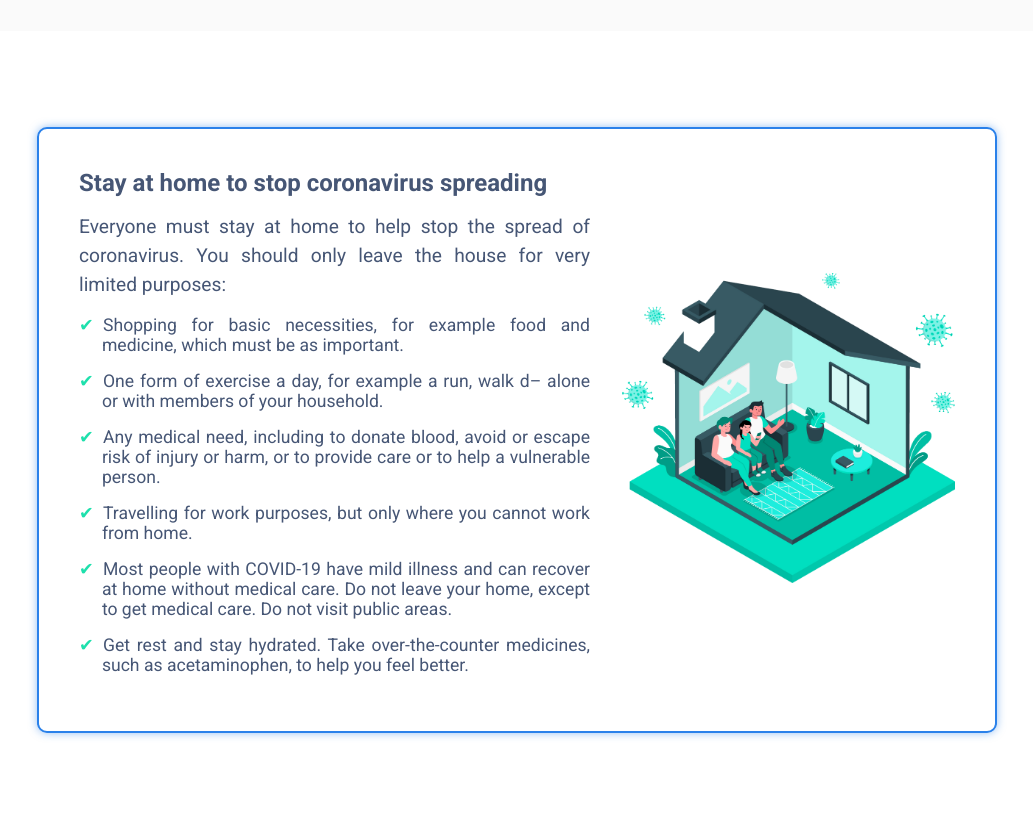
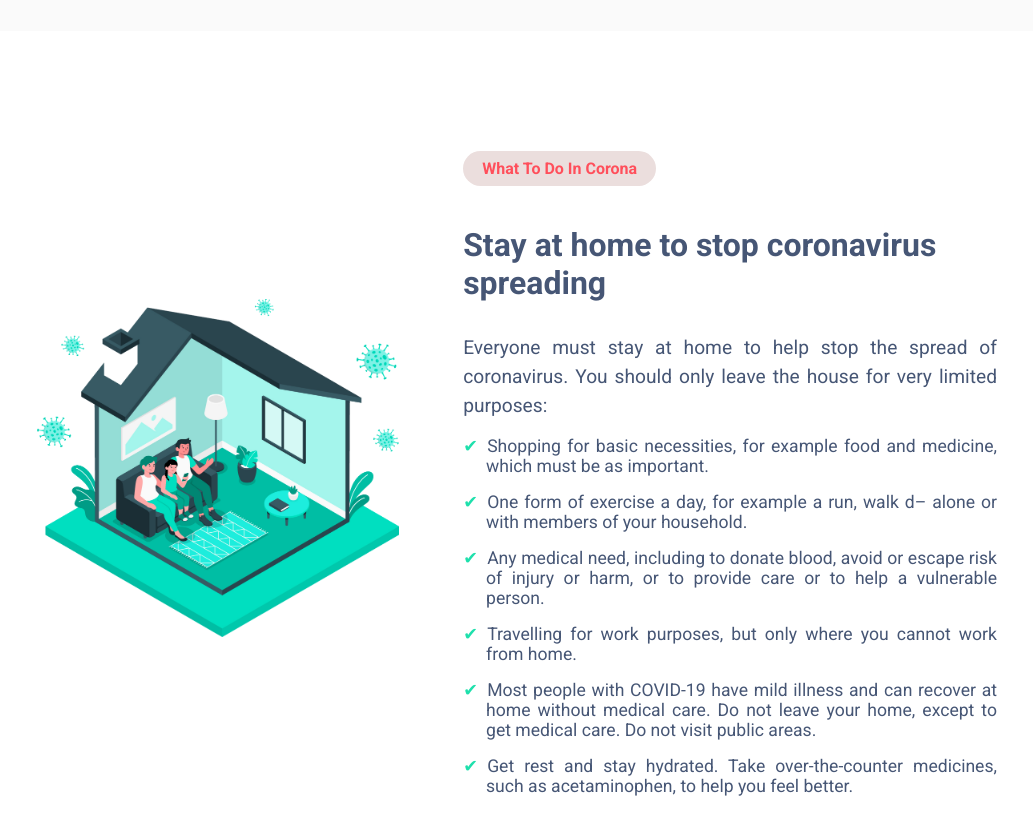
Before and after one commit to anjanKoradia/Corona-Disease-Tracker, a React (Create React App) app: page / in a window 1280 px wide. Shown: the part 800-1635 px from the top of the page, without its empty margins (123-1156 px from the left). Built offline with nearby package versions, Linux system fonts and the light colour scheme.

Commit message:
Add WhatToDoInCorona section in home page

```diff
--- a/src/Components/Layouts/Home/Home.css
+++ b/src/Components/Layouts/Home/Home.css
@@ -72,29 +72,29 @@
   margin-top: 0;
   background-color: var(--pure);
 }
-.WhatToDo_In_Corona .title {
-  max-width: 50%;
-}
-.WhatToDo_In_Corona .title h1 {
-  color: var(--blue2);
-}
-.WhatToDo_In_Corona .title p {
-  color: var(--red1);
-  font-size: 1.2rem;
+
+.WhatToDo_In_Corona .what_to_do {
+  margin: 2rem 0;
 }
 
-.WhatToDo_In_Corona .what_to_do {
-  padding: 2.5rem;
-  margin: 2rem 0;
-  border: 2px solid var(--blue2);
-  border-radius: 10px;
-  background-color: var(--pure);
-  box-shadow: 0 0px 8px rgba(42, 129, 234, 0.5);
+.WhatToDo_In_Corona .what_to_do .image {
+  width: 95%;
+  margin-right: 4rem;
+}
+.WhatToDo_In_Corona .what_to_do .image img {
+  width: 100%;
 }
 
+.WhatToDo_In_Corona .what_to_do .steps > h1 {
+  font-size: 2rem;
+  padding: 1rem 0;
+}
 .WhatToDo_In_Corona .what_to_do .steps > p {
   font-size: 1.2rem;
   margin: 1rem 0;
+}
+.WhatToDo_In_Corona .what_to_do .steps .tag {
+  margin: 1.5rem 0;
 }
 .WhatToDo_In_Corona .what_to_do .steps .whatToDo_list {
   list-style: none;
@@ -113,11 +113,3 @@
   width: 1.5rem;
   color: var(--green1);
 }
-
-.WhatToDo_In_Corona .what_to_do .image {
-  width: 100%;
-  margin-left: 2rem;
-}
-.WhatToDo_In_Corona .what_to_do .image img {
-  width: 100%;
-}
--- a/src/Components/Layouts/Home/Home.jsx
+++ b/src/Components/Layouts/Home/Home.jsx
@@ -10,6 +10,7 @@ import Stay_Home from "../../../Assets/Images/stay_home.png";
 function Home() {
   return (
     <section className="home_container">
+      {/* ---------- Hero Page ---------- */}
       <div className="hero container flex align_center justify_between">
         <div className="hero_details">
           <div className="tag">
@@ -61,9 +62,16 @@ function Home() {
           <img src={heroImg} alt="" />
         </div>
       </div>
+      {/* ---------- What To Do In Corona Page ---------- */}
       <div className="WhatToDo_In_Corona container">
-        <div className="what_to_do flex align_center justify_between">
+        <div className="what_to_do flex align_center">
+          <div className="image">
+            <img src={Stay_Home} alt="" />
+          </div>
           <div className="steps">
+            <div className="tag">
+              <span>What To Do In Corona</span>
+            </div>
             <h1>Stay at home to stop coronavirus spreading</h1>
             <p>
               Everyone must stay at home to help stop the spread of coronavirus.
@@ -98,9 +106,6 @@ function Home() {
               </li>
             </ul>
           </div>
-          <div className="image">
-            <img src={Stay_Home} alt="" />
-          </div>
         </div>
       </div>
     </section>
```
